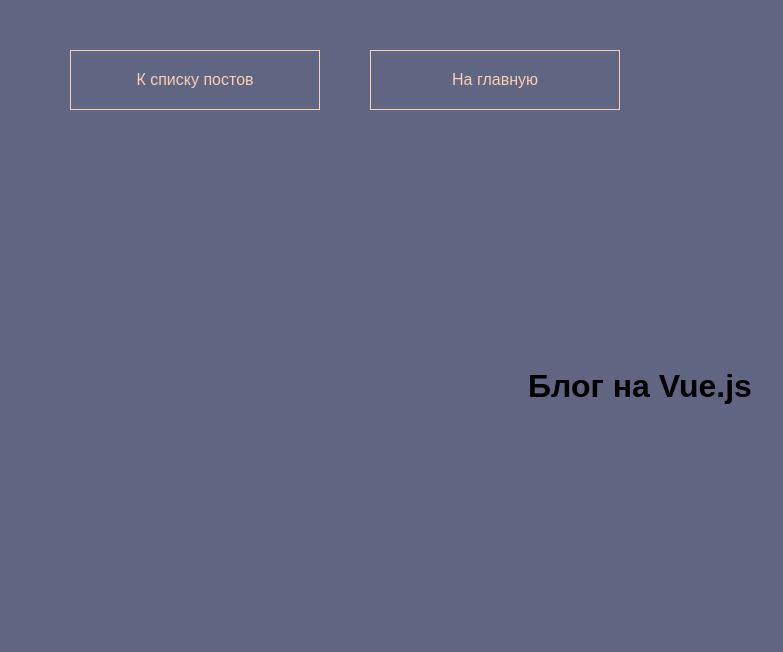
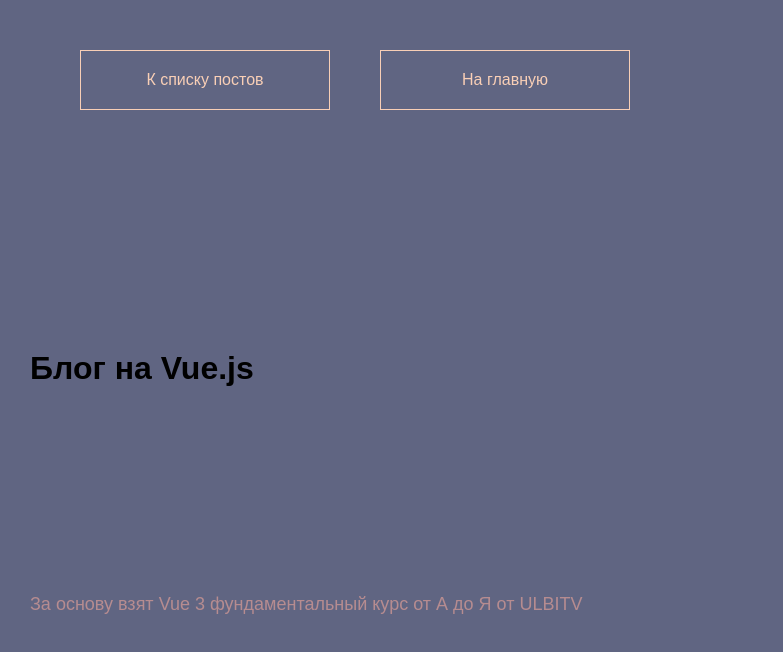
Before and after one commit to IVKrylova/vue.3-project, a Vue app: page / in a window 1280 px wide. Shown: the top 652 px of the page, without its empty margins (0-783 px from the left). Built offline with nearby package versions, Linux system fonts and the light colour scheme.

Commit message:
feat: add ui component my footer

```diff
--- a/src/App.vue
+++ b/src/App.vue
@@ -2,7 +2,7 @@
   <div class="page">
     <my-header />
     <router-view></router-view>
-    <footer></footer>
+    <my-footer />
   </div>
 </template>
 
@@ -18,7 +18,6 @@
     font-family: Arial, Helvetica, sans-serif;
     background-color: #606582;
     min-height: 100vh;
-    padding: 0 20px;
-    text-align: center;
+    padding: 0 30px;
   }
 </style>
--- /dev/null
+++ b/src/components/UI/MyFooter.vue
@@ -0,0 +1,31 @@
+<template>
+  <footer class="footer">
+    <p class="footer__text">За основу взят
+      <a class="footer__link" target="_blank" href="https://www.youtube.com/watch?v=XzLuMtDelGk">Vue 3 фундаментальный курс от А до Я</a> от
+      <a class="footer__link" target="_blank" href="https://www.youtube.com/@UlbiTV">ULBITV</a></p>
+  </footer>
+</template>
+
+<script>
+  export default {
+    name: 'my-footer',
+  }
+</script>
+
+<style>
+  .footer__text {
+    color: #B68C90;
+    font-size: 18px;
+    cursor: default;
+  }
+
+  .footer__link {
+    color: #B68C90;
+    text-decoration: none;
+  }
+
+  .footer__link:hover {
+    cursor: pointer;
+    color: #F49569;
+  }
+</style>
--- a/src/components/UI/index.js
+++ b/src/components/UI/index.js
@@ -3,6 +3,7 @@ import MyInput from './MyInput';
 import MyDialog from './MyDialog';
 import MySelect from './MySelect';
 import MyHeader from './MyHeader';
+import MyFooter from './MyFooter';
 
 export default [
   MyButton,
@@ -10,4 +11,5 @@ export default [
   MyDialog,
   MySelect,
   MyHeader,
+  MyFooter,
 ];
```
